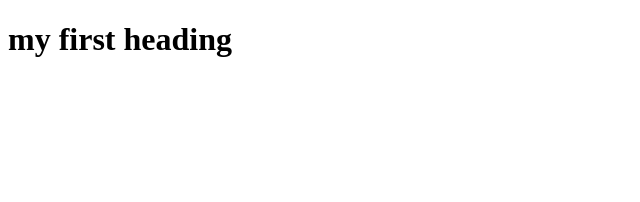
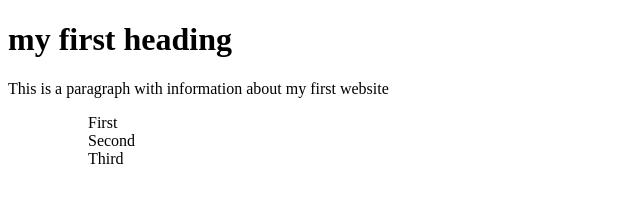
Before and after one commit to Paddy-McG/odin_project, a plain HTML site: page index.html in a window 1280 px wide. Shown: the whole page, without its empty margins (0-640 px from the left). Drawn offline with Linux system fonts and the light colour scheme.

Commit message:
19-12 19:26

```diff
--- a/index.html
+++ b/index.html
@@ -6,5 +6,11 @@
     </head>
     <body>
         <h1>my first heading</h1>
+        <p>This is a paragraph with information about my first website</p>
+        <ol>
+            <ul>First</ul>
+            <ul>Second</ul>
+            <ul>Third</ul>
+        </ol>
     </body>
 </html>
```
